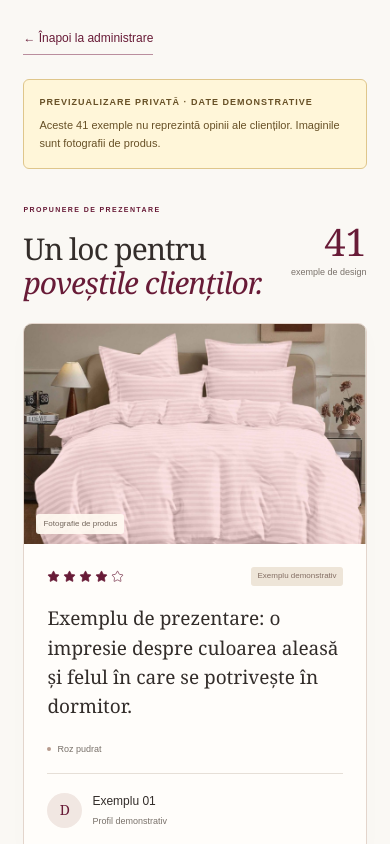
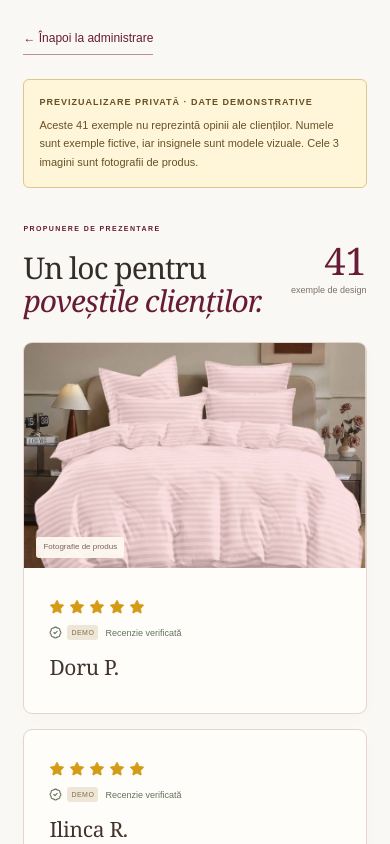
Before and after one commit to l4gmarketing1-glitch/pucioasa-premium, a Next.js app: page /admin/recenzii-preview in a window 390 px wide. Shown: the top 844 px of the page. Built offline with nearby package versions, Linux system fonts and the light colour scheme; no server answers.

Commit message:
Refine review preview cards and responsive load-more behavior

```diff
--- a/app/admin/recenzii-preview/page.tsx
+++ b/app/admin/recenzii-preview/page.tsx
@@ -10,24 +10,59 @@ export const metadata = {
 };
 
 // Server-only fixtures for the protected admin preview. Never imported into the public review collection.
-const sampleText = [
-  "Exemplu de prezentare: o impresie despre culoarea aleasă și felul în care se potrivește în dormitor.",
-  "Exemplu de prezentare: aici poate apărea povestea unui client despre prima comandă și experiența de livrare.",
-  "Exemplu de prezentare: o părere despre dimensiunile setului, însoțită de fotografia trimisă de client.",
-  "Exemplu de prezentare: un mesaj scurt despre detaliile preferate ale lenjeriei.",
-  "Exemplu de prezentare: o recenzie mai detaliată despre folosirea și întreținerea produsului, publicată cu acordul autorului.",
-  "Exemplu de prezentare: aici poate apărea un sfat util pentru cineva care alege prima sa nuanță.",
+const demoNames = [
+  "Doru P.",
+  "Ilinca R.",
+  "Adelina Munteanu",
+  "Vlad C.",
+  "Cezara Dima",
+  "Anca L.",
+  "Sorin M.",
+  "Irina Pavel",
+  "Radu T.",
+  "Oana S.",
+  "Teodora N.",
+  "Rareș Banu",
+  "Diana F.",
+  "Cătălin B.",
+  "Mara D.",
+  "Anamaria Dobre",
+  "Lavinia C.",
+  "Mihnea R.",
+  "Ioana V.",
+  "Cosmin P.",
+  "Nicoleta Sava",
+  "Andreea T.",
+  "Dragoș M.",
+  "Bianca N.",
+  "Miruna Dinu",
+  "Lucian A.",
+  "Corina V.",
+  "Ștefan L.",
+  "Iulia Rusu",
+  "Alina D.",
+  "Sabina M.",
+  "Tudor C.",
+  "Simona Vasile",
+  "Raluca F.",
+  "Cristian N.",
+  "Daria S.",
+  "Roxana Petrescu",
+  "Florin R.",
+  "Camelia B.",
+  "Viorica T.",
+  "Sergiu P.",
 ];
 const examples: Review[] = Array.from({ length: 41 }, (_, index) => {
   const color = colors[index % colors.length];
   return {
     id: `demo-${index + 1}`,
-    displayName: `Exemplu ${String(index + 1).padStart(2, "0")}`,
-    rating: index % 4 === 0 ? 4 : 5,
-    text: sampleText[index % sampleText.length],
+    displayName: demoNames[index],
+    rating: 5,
+    text: "Exemplu demonstrativ de evaluare, fără opinie de client.",
     colorName: color.name,
     publishedAt: "2026-11-11",
-    ...(index % 3 !== 1
+    ...([0, 16, 32].includes(index)
       ? {
           image: {
             src: color.image,
@@ -48,8 +83,10 @@ export default function ReviewPreview() {
       <ReviewsGallery entries={examples} demo />
       <p className="review-preview-note">
         Pagina este protejată de autentificarea administratorului. Exemplele nu
-        apar în magazinul public. Insigna „Recenzie verificată” este disponibilă
-        doar pentru recenzii autentice asociate unei comenzi verificate.
+        apar în magazinul public. Numele sunt fictive, iar insignele sunt
+        marcate DEMO. În magazin, „Recenzie verificată” se afișează doar pentru
+        opinii autentice asociate unei comenzi verificate; evaluările originale
+        se păstrează.
       </p>
     </main>
   );
--- a/app/globals.css
+++ b/app/globals.css
@@ -2864,3 +2864,99 @@ footer {
     gap: 10px;
   }
 }
+/* Compact review cards with a responsive reveal count. */
+.photo-review-grid {
+  display: block;
+  column-count: 3;
+  column-gap: 20px;
+}
+.photo-review-card {
+  break-inside: avoid;
+  margin: 0 0 20px;
+  display: flex;
+  background: #fffdfa;
+  box-shadow: 0 5px 20px #56302e04;
+}
+.photo-review-card:not(.has-photo) {
+  background: #fffdfa;
+}
+.photo-review-card .review-card-content {
+  padding: 23px 25px;
+  min-height: 148px;
+  justify-content: center;
+}
+.photo-review-card .review-card-top {
+  display: flex;
+  flex-direction: column;
+  align-items: flex-start;
+  gap: 10px;
+  margin-bottom: 14px;
+}
+.photo-review-card .review-stars {
+  color: #d49b16;
+  gap: 4px;
+}
+.photo-review-card .review-stars svg {
+  width: 16px;
+  height: 16px;
+}
+.photo-review-card .review-author {
+  border: 0;
+  padding: 0;
+  display: block;
+}
+.photo-review-card .review-author > strong {
+  font-family: Georgia, serif;
+  font-size: 20px;
+  font-weight: 400;
+  line-height: 1.3;
+  color: #44342e;
+  letter-spacing: -0.3px;
+}
+.photo-review-card .review-verified,
+.review-verification-demo {
+  display: inline-flex;
+  align-items: center;
+  gap: 5px;
+  font-size: 9px;
+  color: #60735a;
+}
+.review-verification-demo small {
+  font-size: 7px;
+  letter-spacing: 0.5px;
+  padding: 2px 4px;
+  border-radius: 3px;
+  background: #eee6d6;
+  color: #866e49;
+  margin-right: 2px;
+}
+.photo-review-card .review-photo {
+  height: 210px;
+}
+.reviews-more:focus-visible {
+  outline: 3px solid var(--rose);
+  outline-offset: 4px;
+}
+@media (max-width: 1050px) {
+  .photo-review-grid {
+    column-count: 2;
+  }
+}
+@media (max-width: 760px) {
+  .photo-review-grid {
+    column-count: 1;
+  }
+  .photo-review-card {
+    margin-bottom: 15px;
+  }
+  .photo-review-card .review-card-content {
+    padding: 22px 25px;
+    min-height: 145px;
+  }
+  .photo-review-card .review-photo {
+    height: 225px;
+  }
+  .photo-review-card .review-author > strong {
+    font-size: 21px;
+  }
+}
--- a/components/reviews-gallery.tsx
+++ b/components/reviews-gallery.tsx
@@ -1,9 +1,18 @@
 "use client";
 
-import { useState } from "react";
+import { useState, useSyncExternalStore } from "react";
 import Image from "next/image";
-import { ArrowDown, BadgeCheck, Quote, Star } from "lucide-react";
+import { ArrowDown, BadgeCheck, Star } from "lucide-react";
 import type { Review } from "@/lib/reviews";
+
+const mobileQuery = "(max-width: 760px)";
+function subscribeViewport(onChange: () => void) {
+  const query = window.matchMedia(mobileQuery);
+  query.addEventListener("change", onChange);
+  return () => query.removeEventListener("change", onChange);
+}
+const mobileSnapshot = () => window.matchMedia(mobileQuery).matches;
+const serverSnapshot = () => true;
 
 export default function ReviewsGallery({
   entries,
@@ -12,7 +21,17 @@ export default function ReviewsGallery({
   entries: Review[];
   demo?: boolean;
 }) {
-  const [visibleCount, setVisibleCount] = useState(6);
+  const mobile = useSyncExternalStore(
+    subscribeViewport,
+    mobileSnapshot,
+    serverSnapshot,
+  );
+  const pageSize = mobile ? 3 : 6;
+  const [expandedCount, setExpandedCount] = useState<number | null>(null);
+  const visibleCount = Math.min(
+    entries.length,
+    Math.max(pageSize, expandedCount ?? pageSize),
+  );
   if (!entries.length) return null;
   const average = (
     entries.reduce((sum, entry) => sum + entry.rating, 0) / entries.length
@@ -26,7 +45,8 @@ export default function ReviewsGallery({
           <strong>PREVIZUALIZARE PRIVATĂ · DATE DEMONSTRATIVE</strong>
           <span>
             Aceste {entries.length} exemple nu reprezintă opinii ale clienților.
-            Imaginile sunt fotografii de produs.
+            Numele sunt exemple fictive, iar insignele sunt modele vizuale. Cele
+            3 imagini sunt fotografii de produs.
           </span>
         </p>
       )}
@@ -101,8 +121,12 @@ export default function ReviewsGallery({
                   ))}
                 </div>
                 {demo ? (
-                  <span className="review-demo-label">
-                    Exemplu demonstrativ
+                  <span
+                    className="review-verification-demo"
+                    title="Exemplu vizual; nu reprezintă o achiziție verificată"
+                  >
+                    <BadgeCheck size={13} />
+                    <small>DEMO</small> Recenzie verificată
                   </span>
                 ) : (
                   entry.verification?.method === "manual_order_match" && (
@@ -113,38 +137,8 @@ export default function ReviewsGallery({
                   )
                 )}
               </div>
-              {!entry.image && (
-                <Quote
-                  className="review-card-quote"
-                  size={31}
-                  strokeWidth={1}
-                  aria-hidden="true"
-                />
-              )}
-              <blockquote>{entry.text}</blockquote>
-              <div className="review-color">
-                <i />
-                {entry.colorName}
-              </div>
               <div className="review-author">
-                <span className="review-initial">
-                  {demo ? "D" : entry.displayName.charAt(0)}
-                </span>
-                <div>
-                  <strong>{entry.displayName}</strong>
-                  <small>
-                    {demo
-                      ? "Profil demonstrativ"
-                      : new Date(entry.publishedAt).toLocaleDateString(
-                          "ro-RO",
-                          {
-                            timeZone: "Europe/Bucharest",
-                            month: "long",
-                            year: "numeric",
-                          },
-                        )}
-                  </small>
-                </div>
+                <strong>{entry.displayName}</strong>
               </div>
             </div>
           </article>
@@ -154,11 +148,10 @@ export default function ReviewsGallery({
         <button
           className="reviews-more"
           onClick={() =>
-            setVisibleCount((count) => Math.min(count + 6, entries.length))
+            setExpandedCount(Math.min(visibleCount + pageSize, entries.length))
           }
         >
-          Vezi încă {Math.min(6, entries.length - visibleCount)}{" "}
-          {demo ? "exemple" : "recenzii"}
+          Încarcă mai multe recenzii
           <ArrowDown size={16} />
           <span>
             {visibleCount} / {entries.length}
```
Also changed, not shown: tests/browser.mjs (+15 -2 lines), 1 other file (tests, documents, lock files or other folders).
